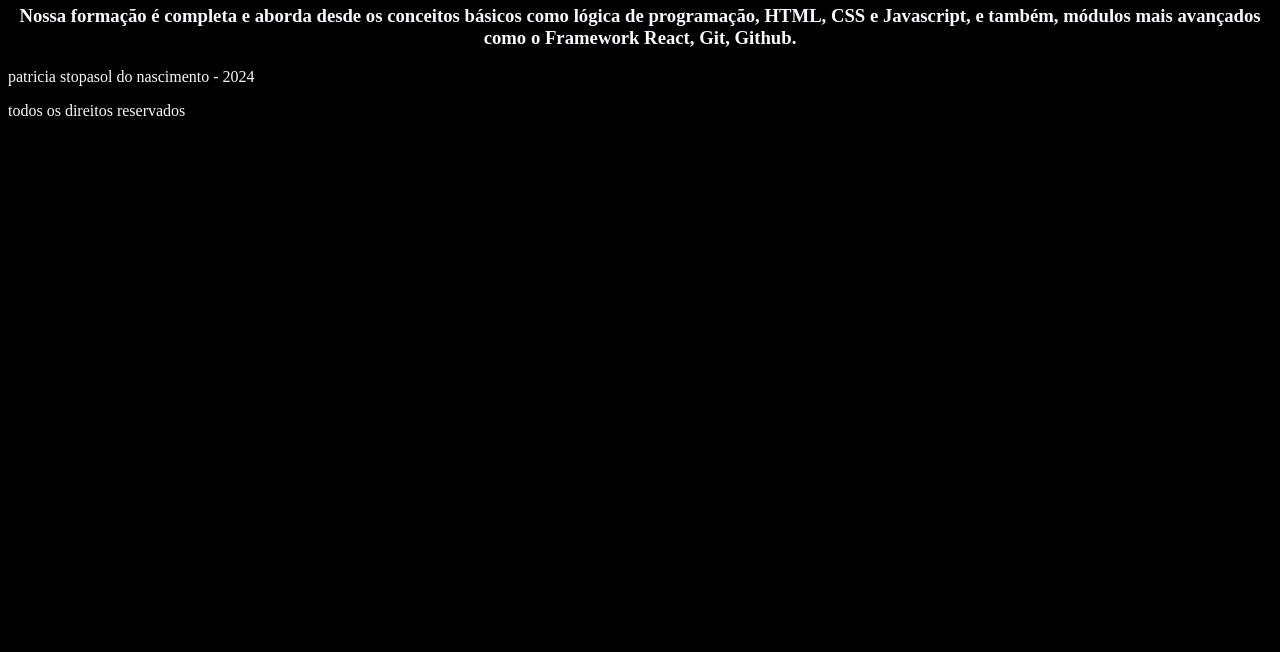
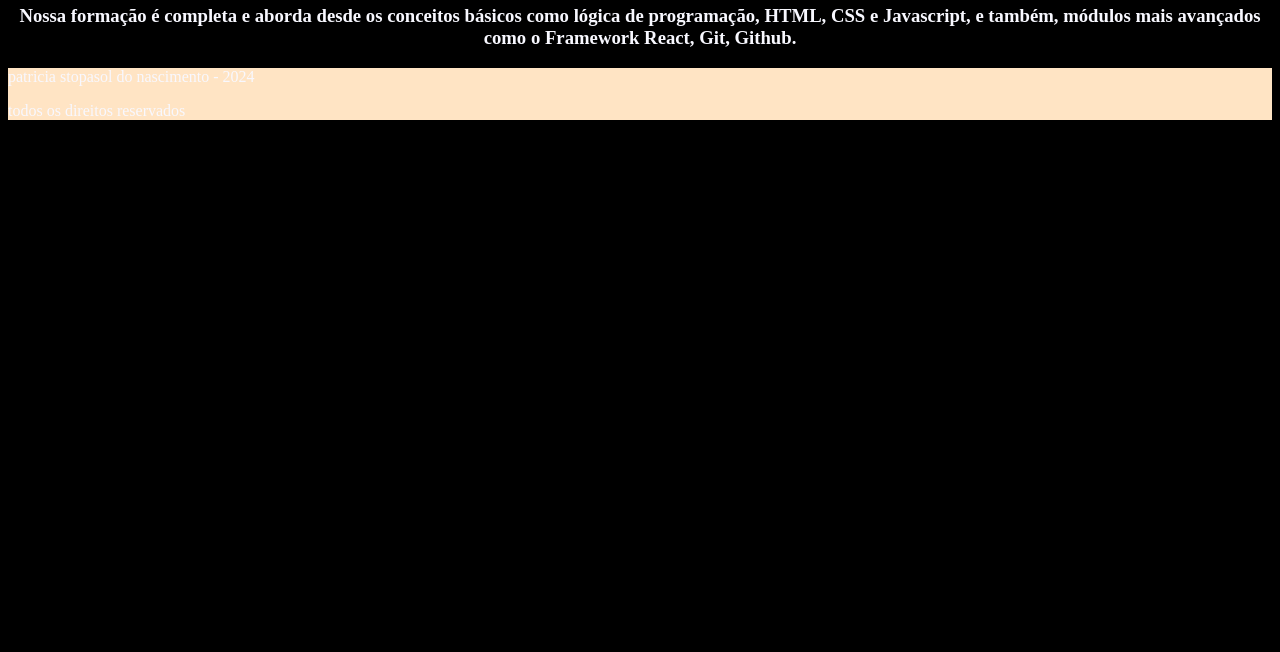
Before and after one commit to kzgirxrz2500313434/site, a plain HTML site: page index.html in a window 1280 px wide. Shown: the part 148-800 px from the top of the page. Drawn offline with Linux system fonts and the light colour scheme.

Commit message:
footer css

```diff
--- a/style.css
+++ b/style.css
@@ -10,3 +10,8 @@ img{
 h1, h2, h3{
     text-align: center;
 }
+footer{
+    background-color: bisque;
+    color:ghostwhite
+    text-align: center;
+}
```
